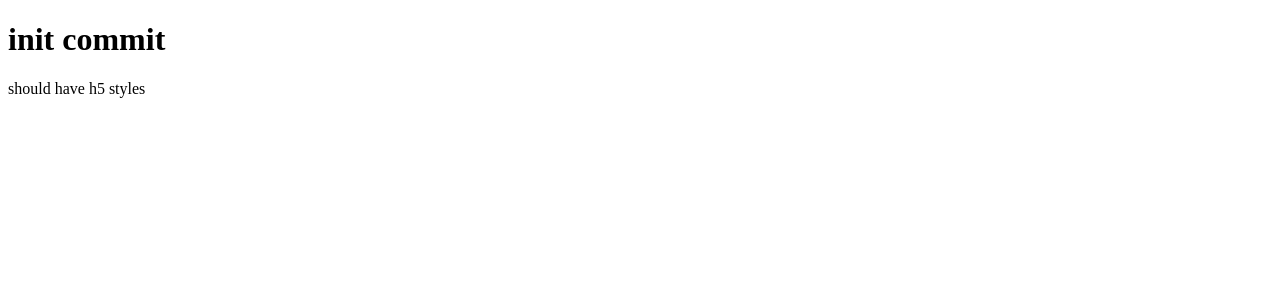
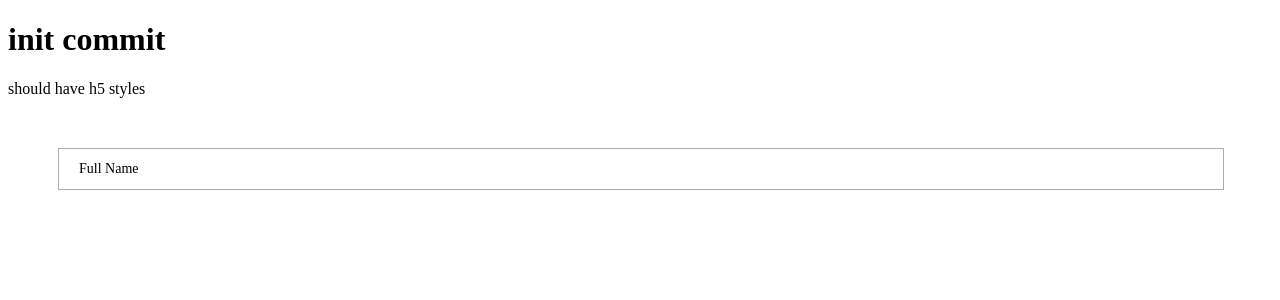
Before and after one commit to MohamedElmdary/kawen, a Next.js app: page / in a window 1280 px wide. Shown: the top 300 px of the page. Built offline with nearby package versions, Linux system fonts and the light colour scheme.

Commit message:
Added InputControl Component

```diff
--- a/pages/index.tsx
+++ b/pages/index.tsx
@@ -1,13 +1,22 @@
-import React from 'react';
+import React, { useState } from 'react';
 import Layout from '../components/Layout';
+import InputControl from '../components/inputControl';
 
 const LandingPage: React.FC = () => {
+    const [value, setValue] = useState('');
     return (
         <Layout>
             <div>
                 <h1>init commit</h1>
             </div>
             <p className="h5 h5-regular">should have h5 styles</p>
+            <div style={{ margin: '50px' }}>
+                <InputControl
+                    label="Full Name"
+                    value={value}
+                    onChange={(e) => setValue(e.target.value)}
+                />
+            </div>
         </Layout>
     );
 };
```
